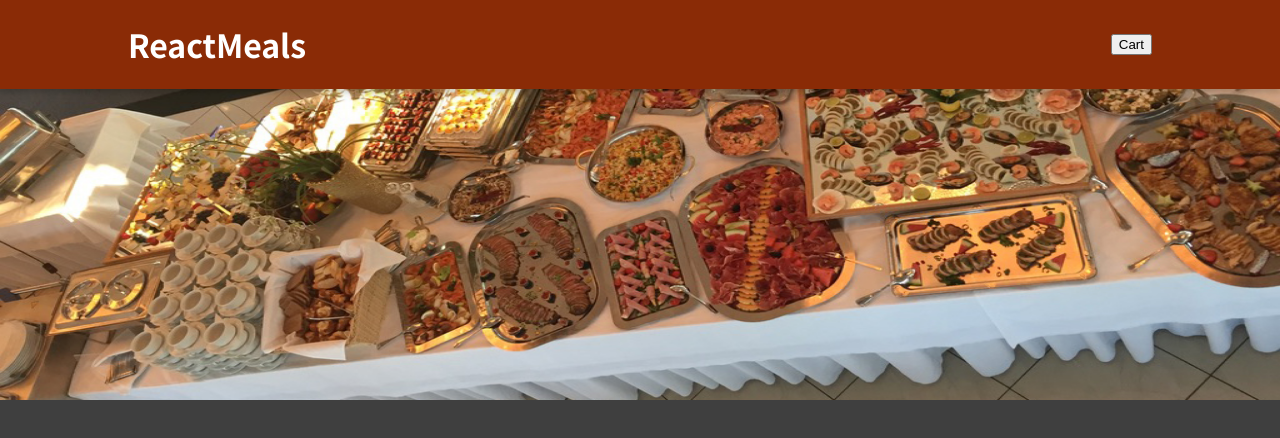
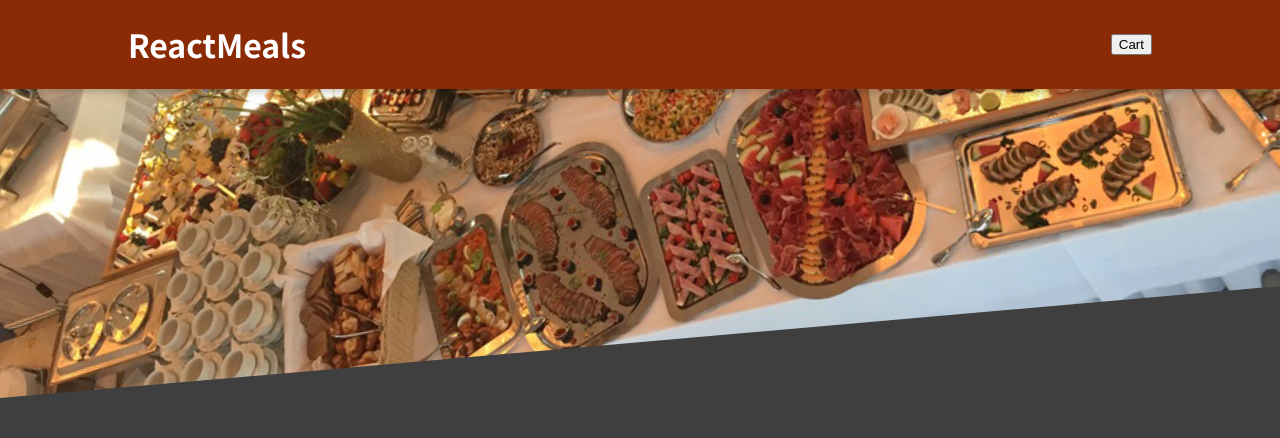
Before and after one commit to Jaykkwak/Restaurant-Web, a React (Create React App) app: page / in a window 1280 px wide. Shown: the top 438 px of the page. Built offline with nearby package versions, Linux system fonts and the light colour scheme.

Commit message:
Modify Header Image

```diff
--- a/src/components/Layout/Header.js
+++ b/src/components/Layout/Header.js
@@ -10,7 +10,9 @@ const Header = () => {
             <h1>ReactMeals</h1>
             <button>Cart</button>
         </head>
-        <img className={classes['main-image']} src={MealImg} alt='Meal Image'/>
+        <div className={classes['main-image']}>
+            <img src={MealImg} alt='Meal Image'/>
+        </div>
     </Fragment>
   )
 }
```
